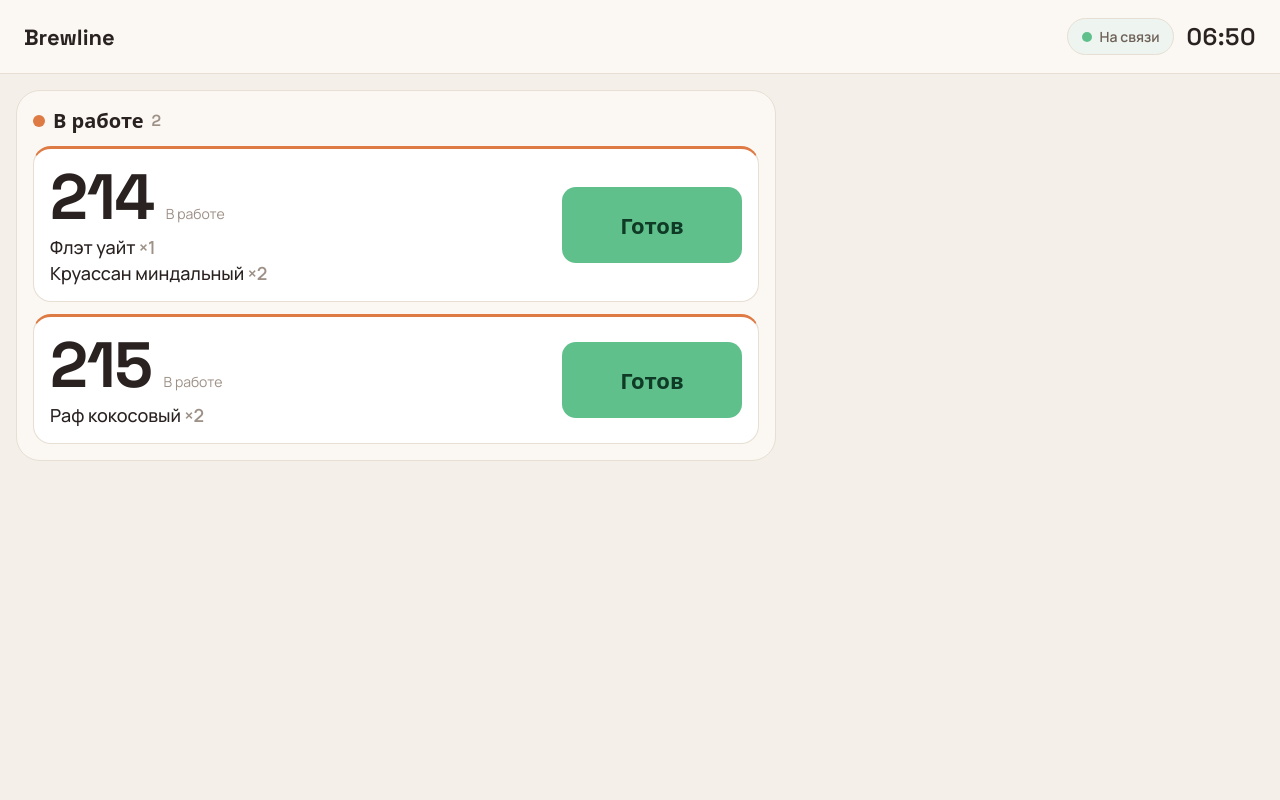
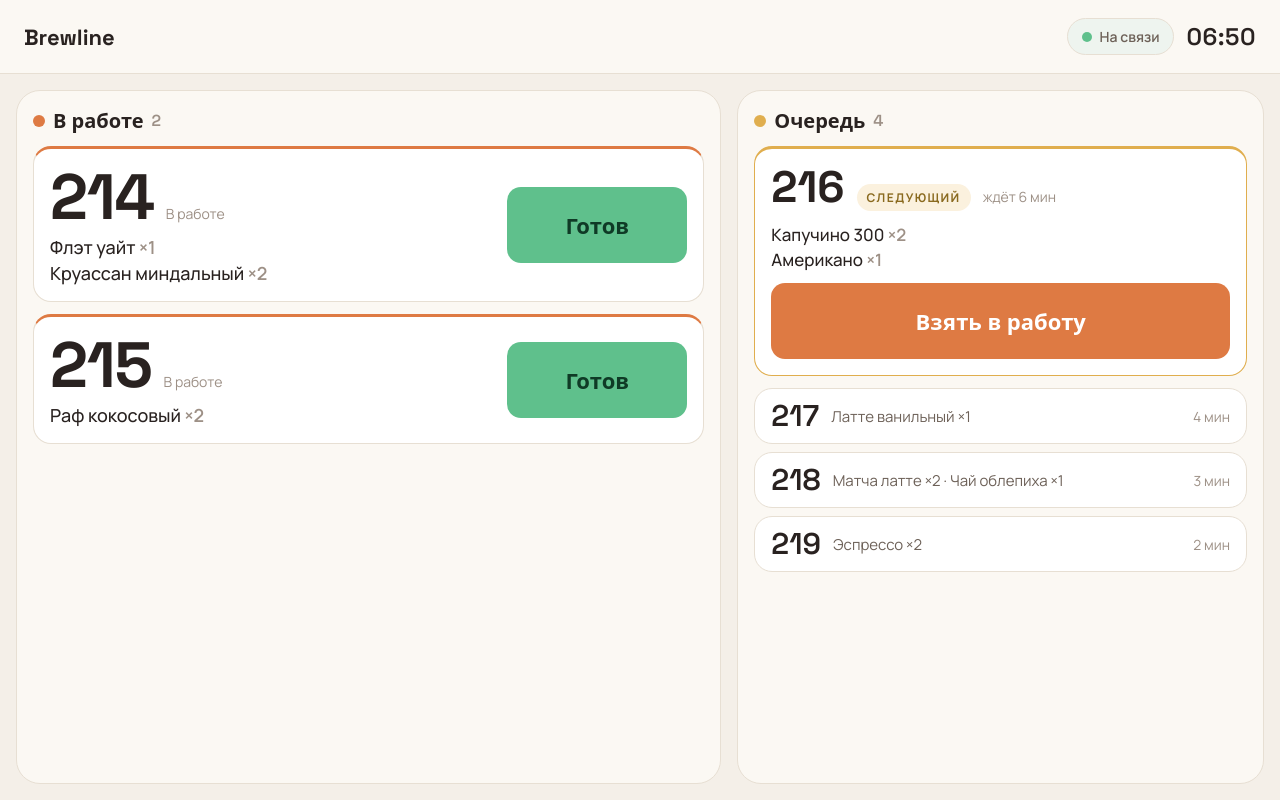
Before and after one commit to Nikolskii/brewline-barista, a React (Vite) app: page / in a window 1280 px wide. Built offline with nearby package versions, Linux system fonts and the light colour scheme; no server answers.

Commit message:
feat: add queued orders board

```diff
--- a/src/features/advance-order-status/ui/AdvanceOrderStatusButton.module.scss
+++ b/src/features/advance-order-status/ui/AdvanceOrderStatusButton.module.scss
@@ -16,6 +16,12 @@
   }
 }
 
+.preparing {
+  width: 100%;
+  color: var(--bl-card);
+  background: var(--bl-preparing);
+}
+
 @media (max-width: 640px) {
   .button {
     width: 100%;
--- a/src/features/advance-order-status/ui/AdvanceOrderStatusButton.tsx
+++ b/src/features/advance-order-status/ui/AdvanceOrderStatusButton.tsx
@@ -3,12 +3,21 @@ import styles from './AdvanceOrderStatusButton.module.scss';
 type AdvanceOrderStatusButtonProps = {
   label: string;
   onClick?: () => void;
+  targetStatus?: 'preparing' | 'ready';
 };
 
 /** Визуальная часть действия; реальная mutation появится отдельным шагом. */
-export function AdvanceOrderStatusButton({ label, onClick }: AdvanceOrderStatusButtonProps) {
+export function AdvanceOrderStatusButton({
+  label,
+  onClick,
+  targetStatus = 'ready',
+}: AdvanceOrderStatusButtonProps) {
   return (
-    <button className={styles.button} onClick={onClick} type="button">
+    <button
+      className={`${styles.button} ${targetStatus === 'preparing' ? styles.preparing : ''}`}
+      onClick={onClick}
+      type="button"
+    >
       {label}
     </button>
   );
--- a/src/index.css
+++ b/src/index.css
@@ -11,6 +11,7 @@
   --bl-ink-2: #6d6158;
   --bl-ink-3: #9d9086;
   --bl-new: #e0ae4e;
+  --bl-new-soft: #fbf1de;
   --bl-preparing: #de7a43;
   --bl-ready: #5fc08c;
   --bl-connection-live-bg: #eef4ef;
@@ -39,6 +40,15 @@
   --bl-order-action-min-width: 180px;
   --bl-order-action-font-size: 22px;
   --bl-ready-action-ink: #0f3a26;
+  --bl-new-badge-ink: #8a6a1f;
+  --bl-next-order-number-font-size: 44px;
+  --bl-next-order-item-font-size: 17px;
+  --bl-next-order-badge-font-size: 12px;
+  --bl-next-order-badge-letter-spacing: 0.12em;
+  --bl-queue-tail-number-font-size: 30px;
+  --bl-queue-tail-summary-font-size: 15px;
+  --bl-queue-tail-wait-font-size: 14px;
+  --bl-queue-tail-padding-y: 12px;
 
   --bl-header-padding-y: 18px;
   --bl-header-brand-font-size: 22px;
--- a/src/widgets/order-board/ui/OrderBoard.module.scss
+++ b/src/widgets/order-board/ui/OrderBoard.module.scss
@@ -1,12 +1,14 @@
 .board {
+  display: grid;
   flex: 1;
   min-height: 0;
+  grid-template-columns: 1.5fr 1.12fr;
+  gap: var(--bl-s4);
   padding: var(--bl-s4);
 }
 
 .section {
   display: flex;
-  max-width: 760px;
   flex-direction: column;
   gap: var(--bl-s3);
   padding: var(--bl-s4);
@@ -21,12 +23,20 @@
   gap: var(--bl-s2);
 }
 
-.sectionDot {
+.preparingDot {
   width: var(--bl-section-dot-size);
   height: var(--bl-section-dot-size);
   flex: none;
   border-radius: 50%;
   background: var(--bl-preparing);
+}
+
+.queueDot {
+  width: var(--bl-section-dot-size);
+  height: var(--bl-section-dot-size);
+  flex: none;
+  border-radius: 50%;
+  background: var(--bl-new);
 }
 
 .sectionTitle {
@@ -49,12 +59,110 @@
   gap: var(--bl-s3);
 }
 
+.nextOrder {
+  display: flex;
+  flex-direction: column;
+  gap: var(--bl-s3);
+  padding: var(--bl-s4);
+  border: 1px solid var(--bl-new);
+  border-top-width: var(--bl-order-card-status-border-width);
+  border-radius: var(--bl-radius-card);
+  background: var(--bl-card);
+}
+
+.nextOrderHeadline {
+  display: flex;
+  align-items: baseline;
+  flex-wrap: wrap;
+  gap: var(--bl-s3);
+}
+
+.nextOrderNumber {
+  font-family: var(--font-display);
+  font-size: var(--bl-next-order-number-font-size);
+  font-weight: 700;
+  line-height: 1;
+}
+
+.nextOrderBadge {
+  padding: 5px 10px;
+  border-radius: var(--bl-radius-pill);
+  color: var(--bl-new-badge-ink);
+  background: var(--bl-new-soft);
+  font-size: var(--bl-next-order-badge-font-size);
+  font-weight: 700;
+  letter-spacing: var(--bl-next-order-badge-letter-spacing);
+  text-transform: uppercase;
+}
+
+.nextOrderWait {
+  color: var(--bl-ink-3);
+  font-size: var(--bl-order-meta-font-size);
+}
+
+.nextOrderItems {
+  display: flex;
+  margin: 0;
+  padding: 0;
+  flex-direction: column;
+  gap: var(--bl-order-item-gap);
+  list-style: none;
+}
+
+.nextOrderItem {
+  overflow: hidden;
+  font-size: var(--bl-next-order-item-font-size);
+  font-weight: 500;
+  text-overflow: ellipsis;
+  white-space: nowrap;
+}
+
+.quantity {
+  color: var(--bl-ink-3);
+  font-weight: 600;
+}
+
+.queueTail {
+  display: flex;
+  flex-direction: column;
+  gap: var(--bl-s2);
+}
+
+.queueTailItem {
+  display: grid;
+  grid-template-columns: auto minmax(0, 1fr) auto;
+  align-items: center;
+  gap: var(--bl-s3);
+  padding: var(--bl-queue-tail-padding-y) var(--bl-s4);
+  border: 1px solid var(--bl-line);
+  border-radius: var(--bl-radius-card);
+  background: var(--bl-card);
+}
+
+.queueTailNumber {
+  font-family: var(--font-display);
+  font-size: var(--bl-queue-tail-number-font-size);
+  font-weight: 600;
+  line-height: 1;
+}
+
+.queueTailSummary {
+  overflow: hidden;
+  color: var(--bl-ink-2);
+  font-size: var(--bl-queue-tail-summary-font-size);
+  text-overflow: ellipsis;
+  white-space: nowrap;
+}
+
+.queueTailWait {
+  color: var(--bl-ink-3);
+  font-size: var(--bl-queue-tail-wait-font-size);
+  white-space: nowrap;
+}
+
 @media (max-width: 640px) {
   .board {
+    grid-template-columns: 1fr;
     padding: var(--bl-s3);
   }
-
-  .section {
-    max-width: none;
-  }
 }
--- a/src/widgets/order-board/ui/OrderBoard.tsx
+++ b/src/widgets/order-board/ui/OrderBoard.tsx
@@ -25,16 +25,71 @@ const previewPreparingOrders = [
   },
 ] satisfies Order[];
 
+const previewNewOrders = [
+  {
+    order: {
+      orderId: 'preview-216',
+      number: 216,
+      items: [
+        { name: 'Капучино 300', quantity: 2 },
+        { name: 'Американо', quantity: 1 },
+      ],
+      source: 'cashier',
+      status: 'new',
+      createdAt: '2026-08-01T09:41:00.000Z',
+    },
+    wait: '6 мин',
+  },
+  {
+    order: {
+      orderId: 'preview-217',
+      number: 217,
+      items: [{ name: 'Латте ванильный', quantity: 1 }],
+      source: 'cashier',
+      status: 'new',
+      createdAt: '2026-08-01T09:42:00.000Z',
+    },
+    wait: '4 мин',
+  },
+  {
+    order: {
+      orderId: 'preview-218',
+      number: 218,
+      items: [
+        { name: 'Матча латте', quantity: 2 },
+        { name: 'Чай облепиха', quantity: 1 },
+      ],
+      source: 'cashier',
+      status: 'new',
+      createdAt: '2026-08-01T09:43:00.000Z',
+    },
+    wait: '3 мин',
+  },
+  {
+    order: {
+      orderId: 'preview-219',
+      number: 219,
+      items: [{ name: 'Эспрессо', quantity: 2 }],
+      source: 'cashier',
+      status: 'new',
+      createdAt: '2026-08-01T09:44:00.000Z',
+    },
+    wait: '2 мин',
+  },
+] satisfies { order: Order; wait: string }[];
+
 /**
  * Доска очереди. Пока показывает данные preview; REST-снапшот заменит их
  * отдельным шагом, не меняя границы UI-компонентов.
  */
 export function OrderBoard() {
+  const [nextOrder, ...queueTail] = previewNewOrders;
+
   return (
-    <section aria-labelledby="preparing-orders-heading" className={styles.board}>
-      <div className={styles.section}>
+    <div className={styles.board}>
+      <section aria-labelledby="preparing-orders-heading" className={styles.section}>
         <div className={styles.sectionHeader}>
-          <span aria-hidden="true" className={styles.sectionDot} />
+          <span aria-hidden="true" className={styles.preparingDot} />
           <h2 className={styles.sectionTitle} id="preparing-orders-heading">
             В работе
           </h2>
@@ -50,7 +105,43 @@ export function OrderBoard() {
             />
           ))}
         </div>
-      </div>
-    </section>
+      </section>
+
+      <section aria-labelledby="queue-heading" className={styles.section}>
+        <div className={styles.sectionHeader}>
+          <span aria-hidden="true" className={styles.queueDot} />
+          <h2 className={styles.sectionTitle} id="queue-heading">
+            Очередь
+          </h2>
+          <span className={styles.sectionCount}>{previewNewOrders.length}</span>
+        </div>
+        <article className={styles.nextOrder}>
+          <div className={styles.nextOrderHeadline}>
+            <span className={styles.nextOrderNumber}>{nextOrder.order.number}</span>
+            <span className={styles.nextOrderBadge}>Следующий</span>
+            <span className={styles.nextOrderWait}>ждёт {nextOrder.wait}</span>
+          </div>
+          <ul className={styles.nextOrderItems}>
+            {nextOrder.order.items.map((item) => (
+              <li className={styles.nextOrderItem} key={item.name}>
+                {item.name} <span className={styles.quantity}>×{item.quantity}</span>
+              </li>
+            ))}
+          </ul>
+          <AdvanceOrderStatusButton label="Взять в работу" targetStatus="preparing" />
+        </article>
+        <div className={styles.queueTail}>
+          {queueTail.map(({ order, wait }) => (
+            <div className={styles.queueTailItem} key={order.orderId}>
+              <span className={styles.queueTailNumber}>{order.number}</span>
+              <span className={styles.queueTailSummary}>
+                {order.items.map((item) => `${item.name} ×${item.quantity}`).join(' · ')}
+              </span>
+              <span className={styles.queueTailWait}>{wait}</span>
+            </div>
+          ))}
+        </div>
+      </section>
+    </div>
   );
 }
```
